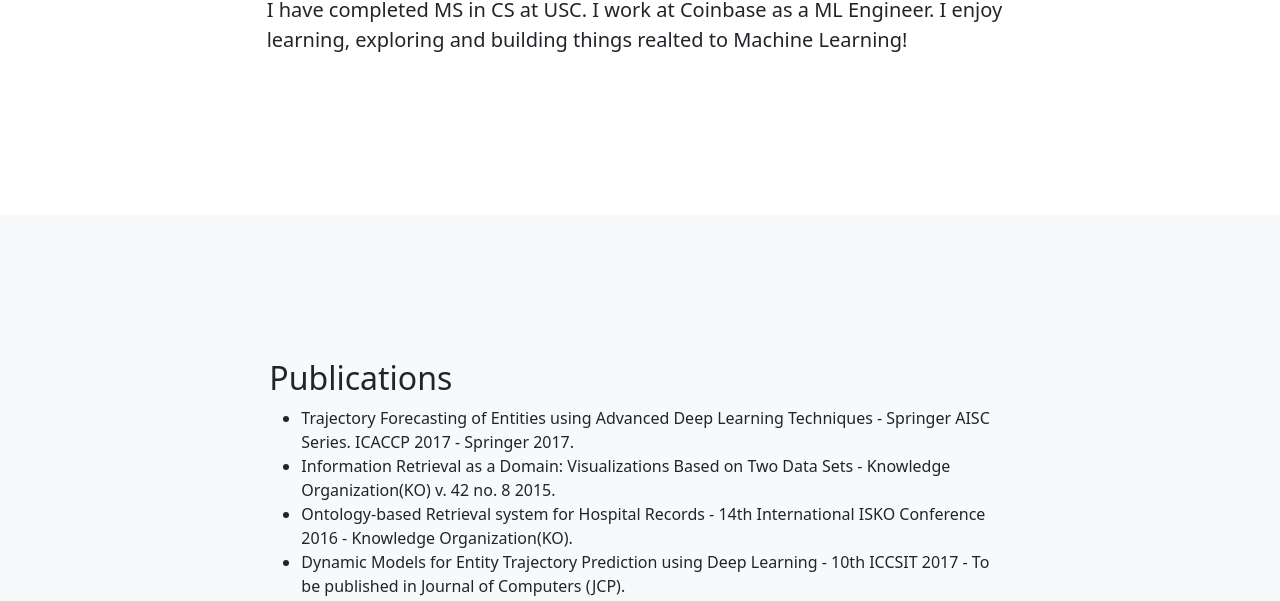
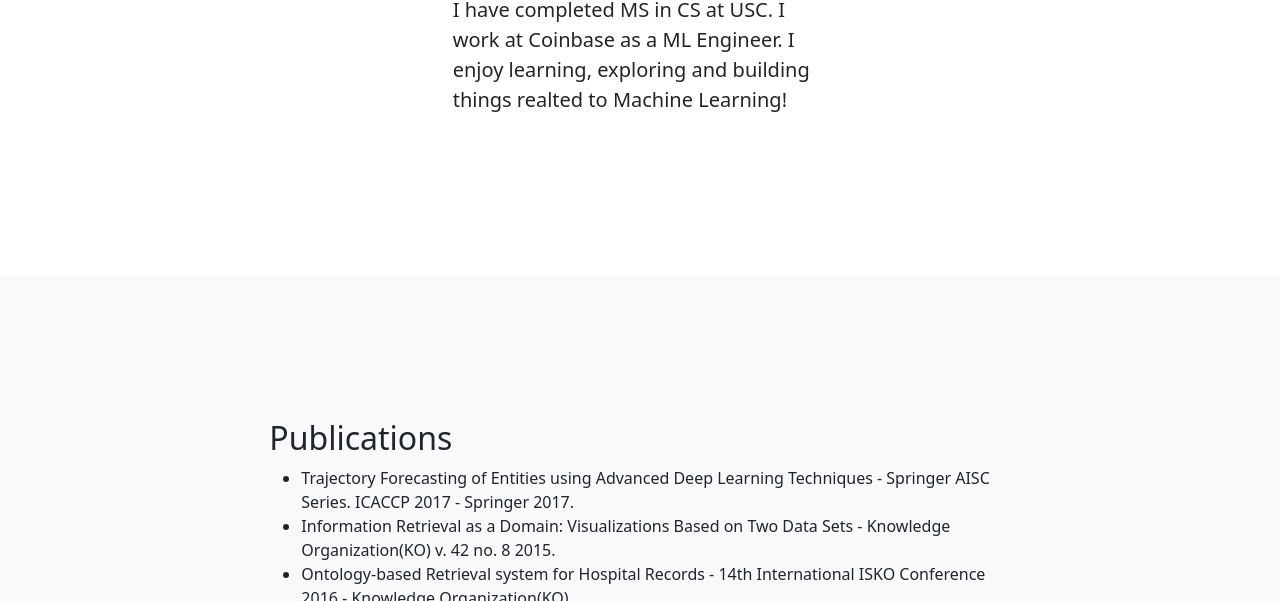
Before and after one commit to apoorvakh/apoorvakh.github.io, a plain HTML site: page index.html in a window 1280 px wide. Shown: the part 499-1100 px from the top of the page. Drawn offline with nearby package versions, Linux system fonts and the light colour scheme.

Commit message:
test div

```diff
--- a/index.html
+++ b/index.html
@@ -37,8 +37,8 @@
         <!-- About section-->
         <section id="about">
             <div class="container px-1">
-                <div class="row gx-4 justify-content-center">
-                    <div class="col-lg-8">
+                <div class="row gx-1 justify-content-center">
+                    <div class="col-lg-4">
                         <h2>About Me</h2>
                         <p class="lead">I have completed MS in CS at USC.
                             I work at Coinbase as a ML Engineer.
```
